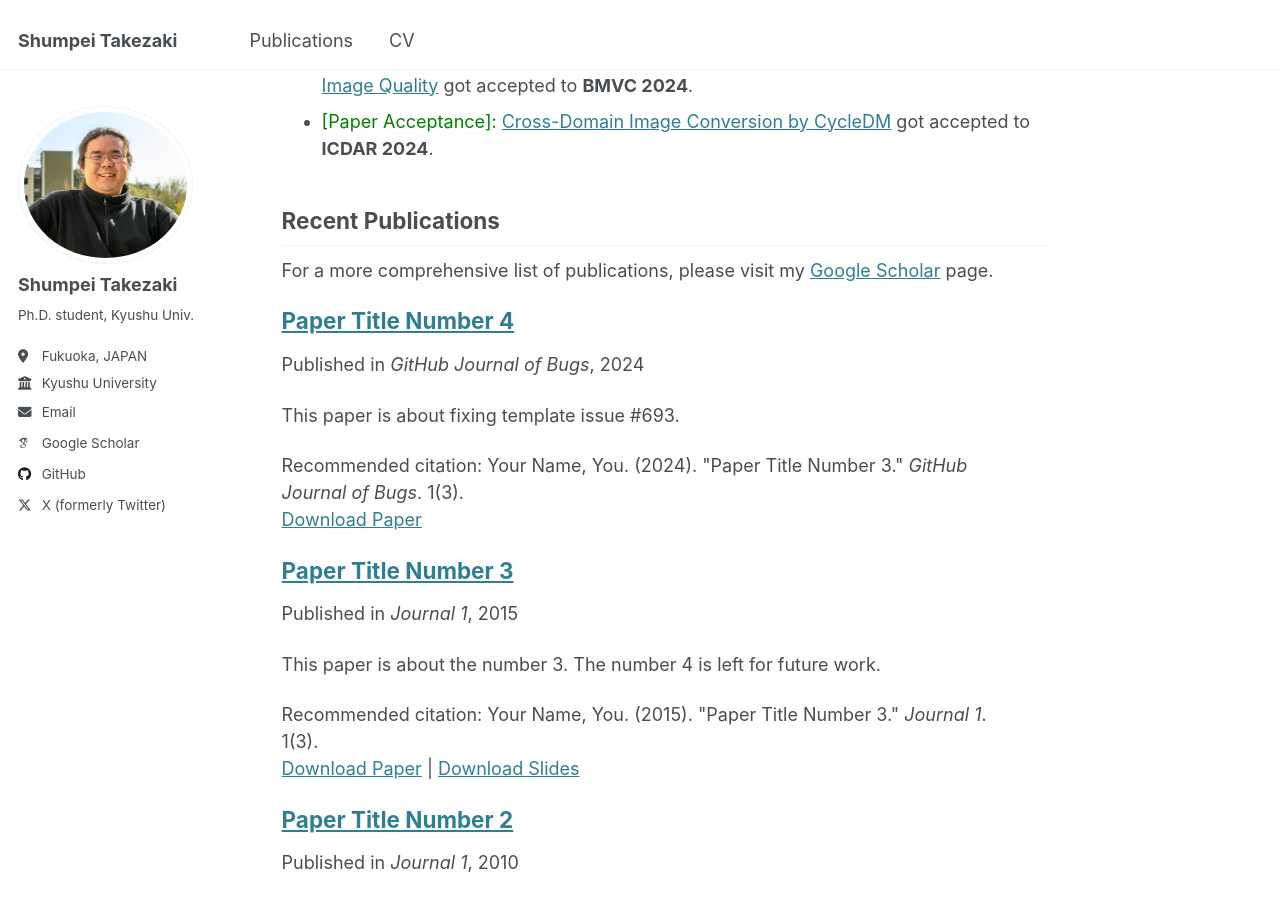
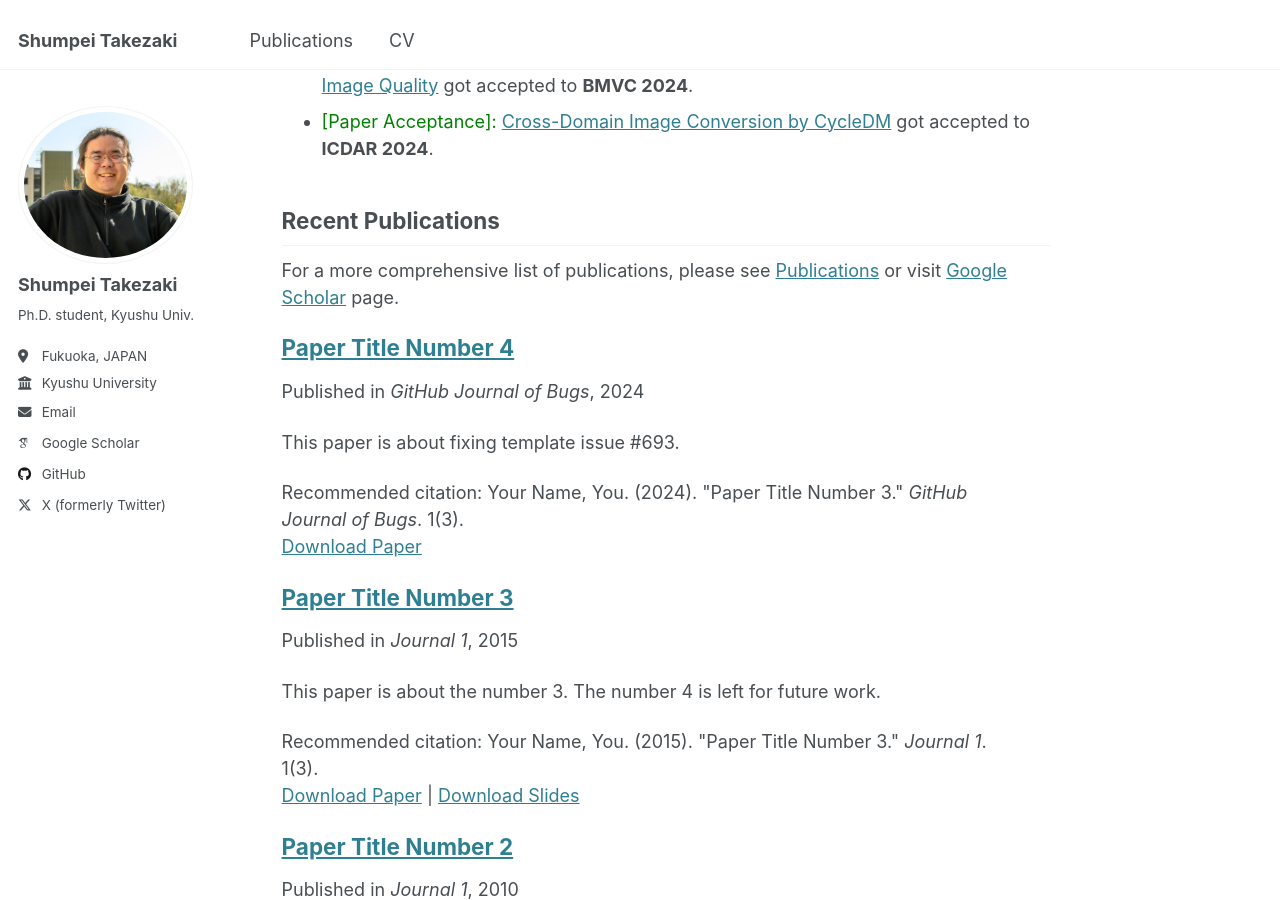
Before and after one commit to shumpei-takezaki/shumpei-takezaki.github.io, a Jekyll site: the page built from _pages/about.md, in a window 1280 px wide and 900 px high, scrolled down 545 px. Built offline with Jekyll 4.4.1, drawn with Linux system fonts in a browser that asks for light colours; some web fonts are replaced.

Commit message:
Update about.md

```diff
--- a/_pages/about.md
+++ b/_pages/about.md
@@ -20,7 +20,7 @@ My research is on generative modeling. I am particularly interested in the appli
 - <span style="color:green"> [Paper Acceptance]: </span> [Cross-Domain Image Conversion by CycleDM](https://arxiv.org/abs/2403.02919) got accepted to **ICDAR 2024**.
 
 ## Recent Publications
-For a more comprehensive list of publications, please visit my [Google Scholar](https://scholar.google.com/citations?user=TJHgmY8AAAAJ&hl=en) page.
+For a more comprehensive list of publications, please see [Publications](/publications/) or visit [Google Scholar](https://scholar.google.com/citations?user=TJHgmY8AAAAJ&hl=en) page.
 {% include base_path %}
 
 {% assign sorted = site.publications | reverse %}
```
